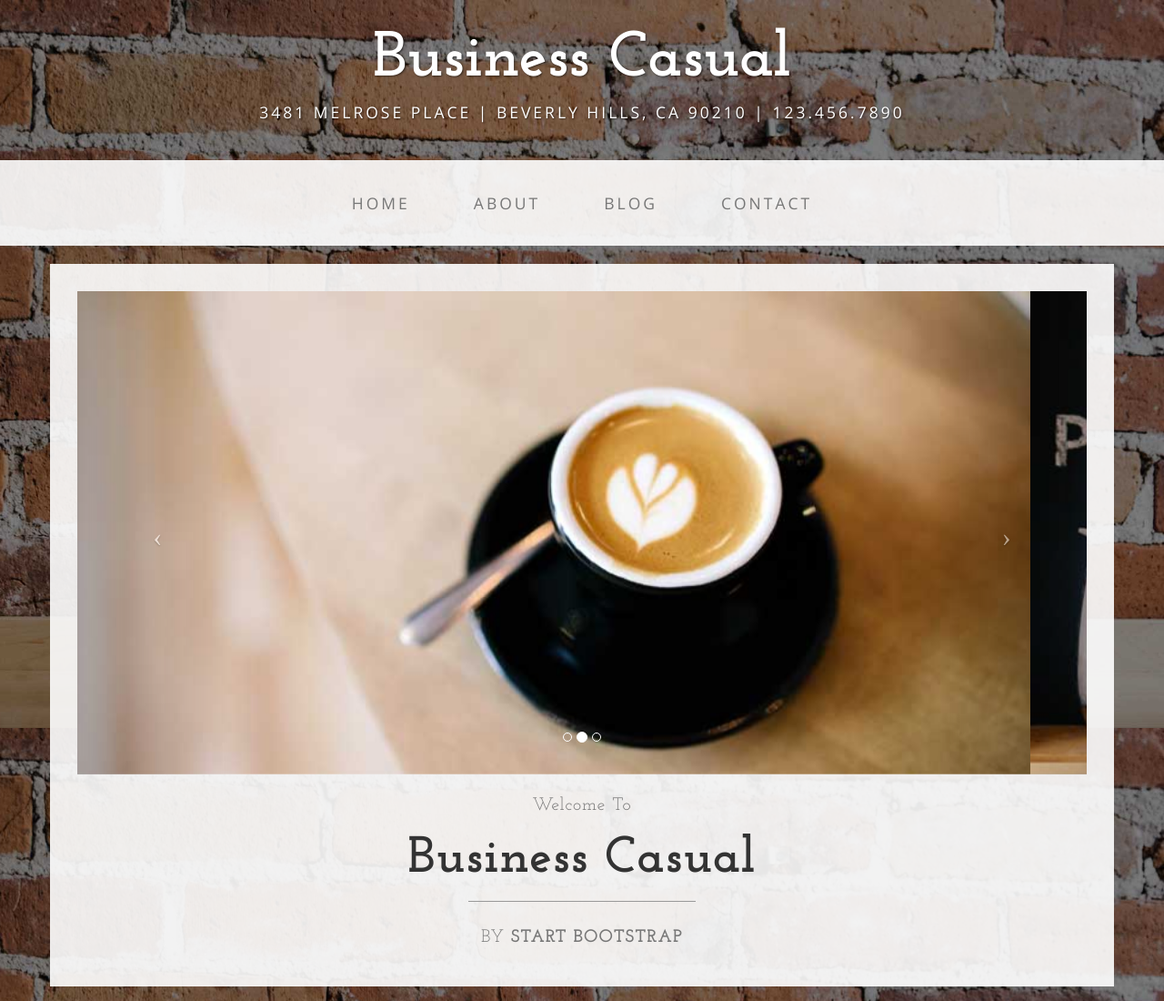
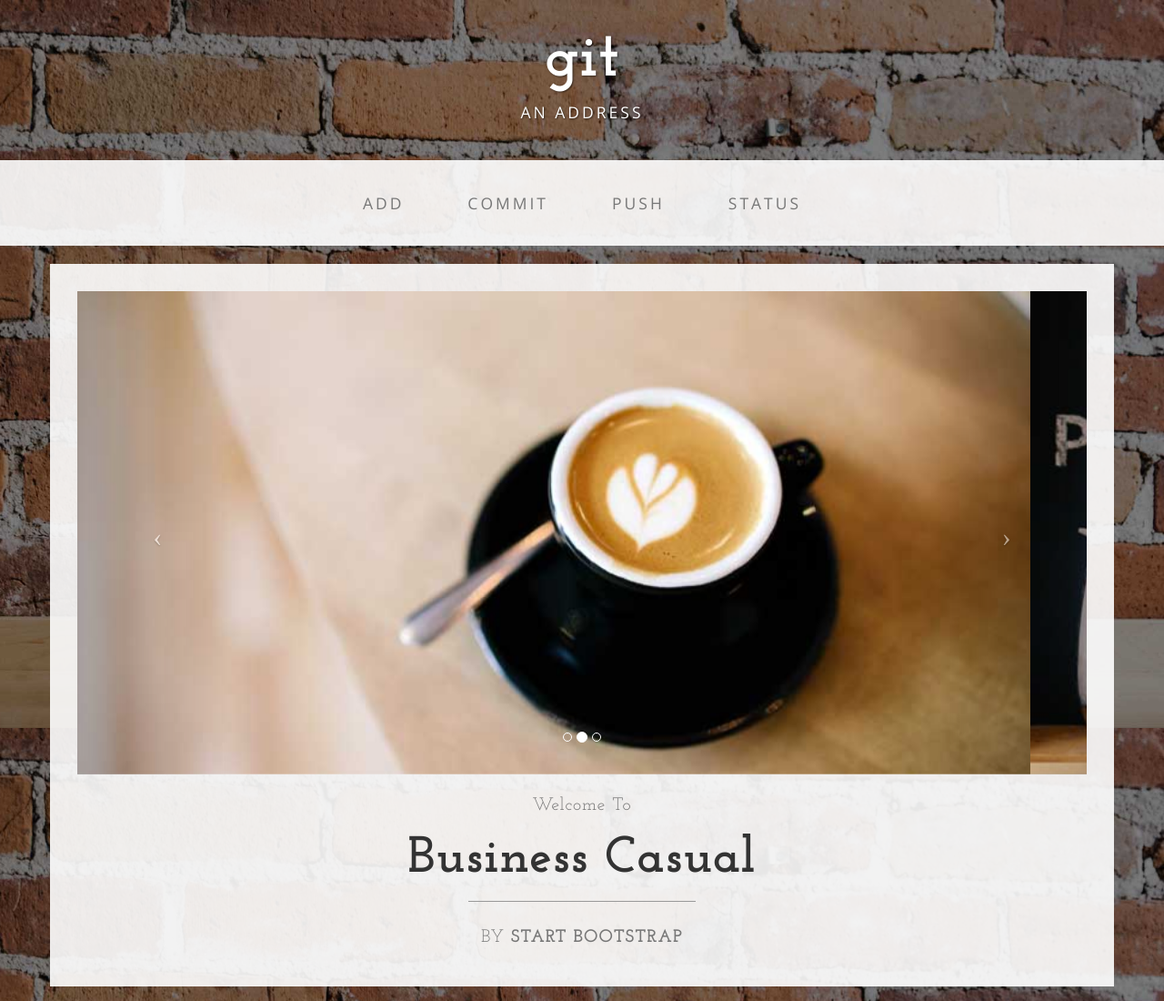
Before and after one commit to michael-simpson/junktesting-bootstrap, a plain HTML site: page index.html in a window 1280 px wide. Shown: the top 1100 px of the page at 91% size. Drawn offline with nearby package versions, Linux system fonts and the light colour scheme.

Commit message:
change title subtitle nav itmes

```diff
--- a/index.html
+++ b/index.html
@@ -9,7 +9,7 @@
     <meta name="description" content="">
     <meta name="author" content="">
 
-    <title>Business Casual - Start Bootstrap Theme</title>
+    <title>git the theme</title>
 
     <!-- Bootstrap Core CSS -->
     <link href="css/bootstrap.min.css" rel="stylesheet">
@@ -32,8 +32,8 @@
 
 <body>
 
-    <div class="brand">Business Casual</div>
-    <div class="address-bar">3481 Melrose Place | Beverly Hills, CA 90210 | 123.456.7890</div>
+    <div class="brand">git</div>
+    <div class="address-bar">an address</div>
 
     <!-- Navigation -->
     <nav class="navbar navbar-default" role="navigation">
@@ -47,22 +47,22 @@
                     <span class="icon-bar"></span>
                 </button>
                 <!-- navbar-brand is hidden on larger screens, but visible when the menu is collapsed -->
-                <a class="navbar-brand" href="index.html">Business Casual</a>
+                <a class="navbar-brand" href="index.html">git the theme</a>
             </div>
             <!-- Collect the nav links, forms, and other content for toggling -->
             <div class="collapse navbar-collapse" id="bs-example-navbar-collapse-1">
                 <ul class="nav navbar-nav">
                     <li>
-                        <a href="index.html">Home</a>
+                        <a href="index.html">add</a>
                     </li>
                     <li>
-                        <a href="about.html">About</a>
+                        <a href="about.html">commit</a>
                     </li>
                     <li>
-                        <a href="blog.html">Blog</a>
+                        <a href="blog.html">push</a>
                     </li>
                     <li>
-                        <a href="contact.html">Contact</a>
+                        <a href="contact.html">status</a>
                     </li>
                 </ul>
             </div>
```
